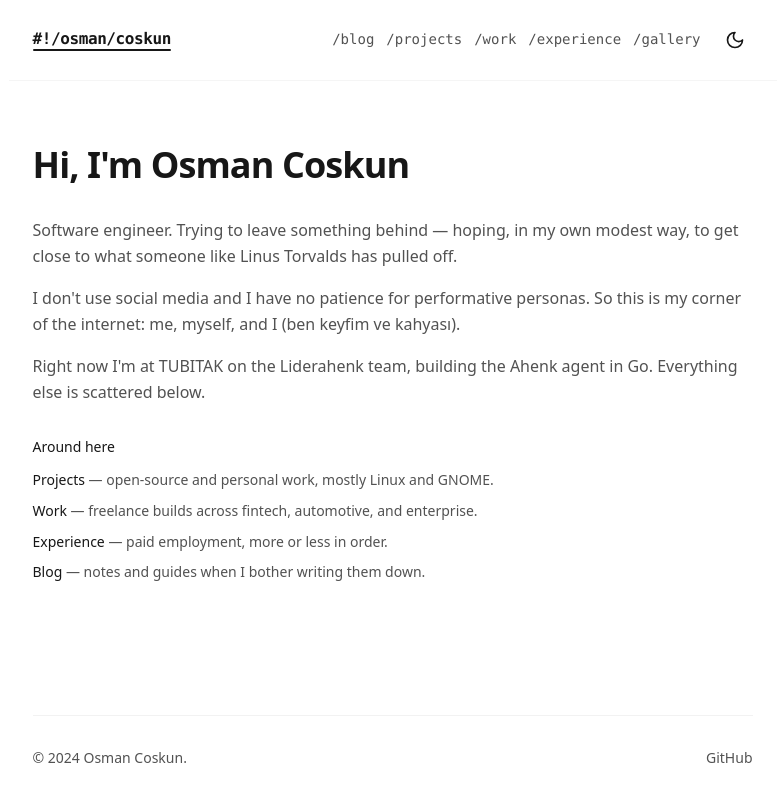
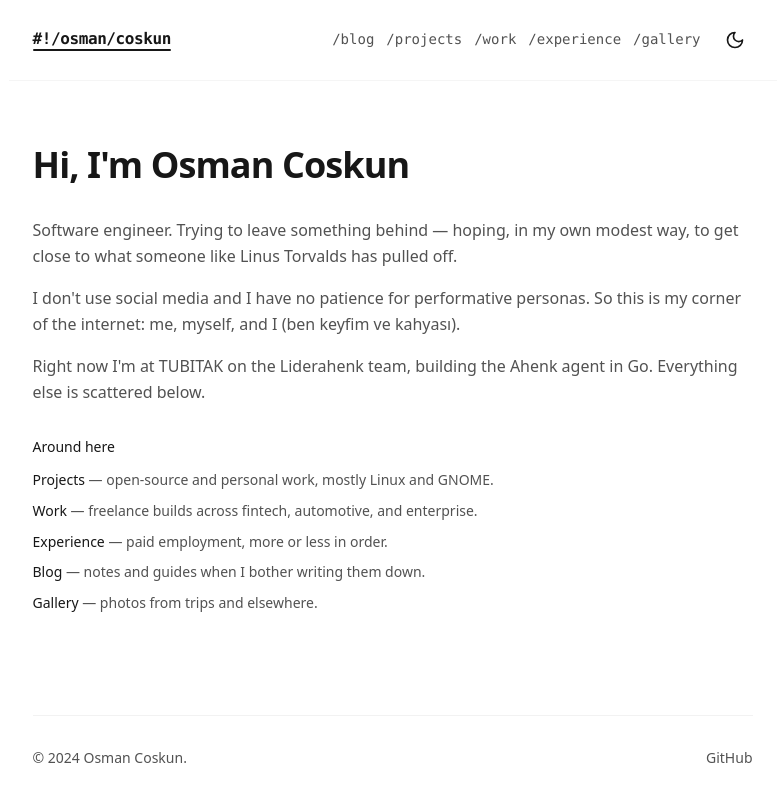
Before and after one commit to osmancoskun/osmancoskun.com, a SvelteKit app: page / in a window 1280 px wide. Shown: the whole page, without its empty margins (240-1023 px from the left). Built offline with nearby package versions, Linux system fonts and the light colour scheme.

Commit message:
feat(home): add gallery link to Around here section

```diff
--- a/src/routes/+page.svelte
+++ b/src/routes/+page.svelte
@@ -59,6 +59,12 @@
 					— notes and guides when I bother writing them down.
 				</a>
 			</li>
+			<li>
+				<a href="/gallery" class="block text-text-muted hover:text-accent transition-colors">
+					<span class="text-text">Gallery</span>
+					— photos from trips and elsewhere.
+				</a>
+			</li>
 		</ul>
 	</section>
 </div>
```
